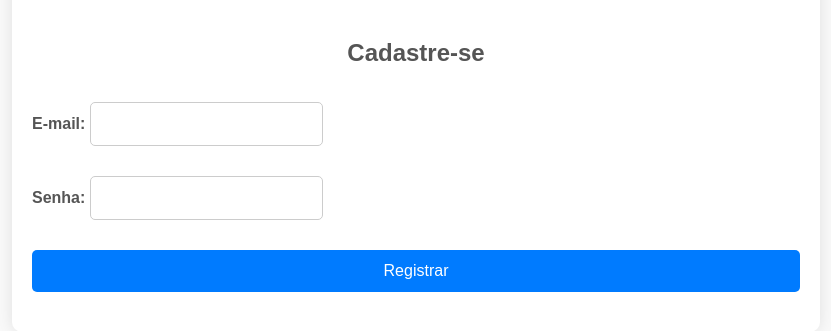
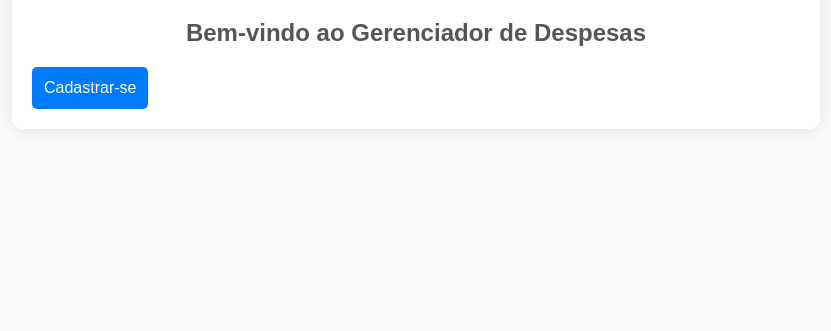
Before and after one commit to noisefractal/Projects, a plain HTML site: page GerenciadorDespesas/index.html in a window 1280 px wide. Shown: the part 131-462 px from the top of the page, without its empty margins (224-1055 px from the left). Drawn offline with Linux system fonts and the light colour scheme.

Commit message:
Última atualização

```diff
--- a/GerenciadorDespesas/app.js
+++ b/GerenciadorDespesas/app.js
@@ -2,6 +2,7 @@
 const registerSection = document.getElementById('register-section');
 const loginSection = document.getElementById('login-section');
 const expenseSection = document.getElementById('expense-section');
+const firstRegisterSection = document.getElementById('first-register-section'); // Tela inicial de registro
 const registerForm = document.getElementById('register-form');
 const loginForm = document.getElementById('login-form');
 const expenseForm = document.getElementById('expense-form');
@@ -14,12 +15,17 @@ let expenses = JSON.parse(localStorage.getItem('expenses')) || [];
 
 // Funções de controle de exibição
 function showSection(section) {
+    firstRegisterSection.style.display = 'none';
     registerSection.style.display = 'none';
     loginSection.style.display = 'none';
     expenseSection.style.display = 'none';
-
     section.style.display = 'block';
 }
+
+// Tela de Registro Inicial (primeiro acesso)
+document.getElementById('first-register-btn').addEventListener('click', () => {
+    showSection(registerSection);
+});
 
 // Registro de usuário
 registerForm.addEventListener('submit', (e) => {
@@ -60,7 +66,7 @@ loginForm.addEventListener('submit', (e) => {
 // Logout
 logoutBtn.addEventListener('click', () => {
     localStorage.removeItem('loggedInUser');
-    showSection(loginSection);
+    showSection(registerSection); // Redireciona para a tela de cadastro
 });
 
 // Adicionar despesa
@@ -109,6 +115,6 @@ window.addEventListener('load', () => {
         showSection(expenseSection);
         displayExpenses();
     } else {
-        showSection(registerSection);
+        showSection(firstRegisterSection);
     }
 });
--- a/GerenciadorDespesas/index.html
+++ b/GerenciadorDespesas/index.html
@@ -10,8 +10,14 @@
     <div class="container">
         <h1>Gerenciador de Despesas</h1>
 
+        <!-- Tela Inicial de Registro (Primeiro Acesso) -->
+        <section id="first-register-section">
+            <h2>Bem-vindo ao Gerenciador de Despesas</h2>
+            <button id="first-register-btn">Cadastrar-se</button>
+        </section>
+
         <!-- Tela de Cadastro -->
-        <section id="register-section">
+        <section id="register-section" style="display: none;">
             <form id="register-form">
                 <h2>Cadastre-se</h2>
                 <div>
```
